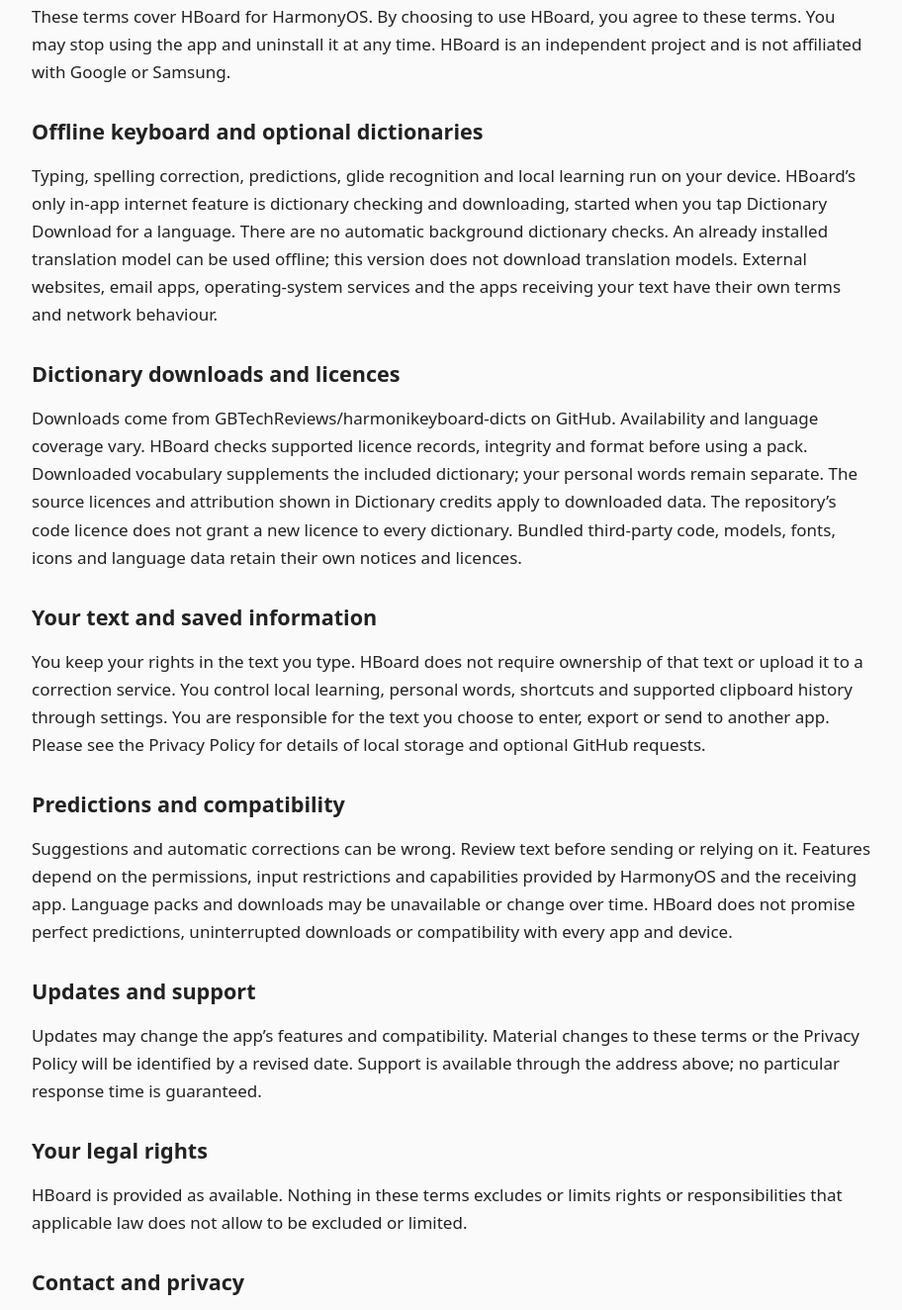
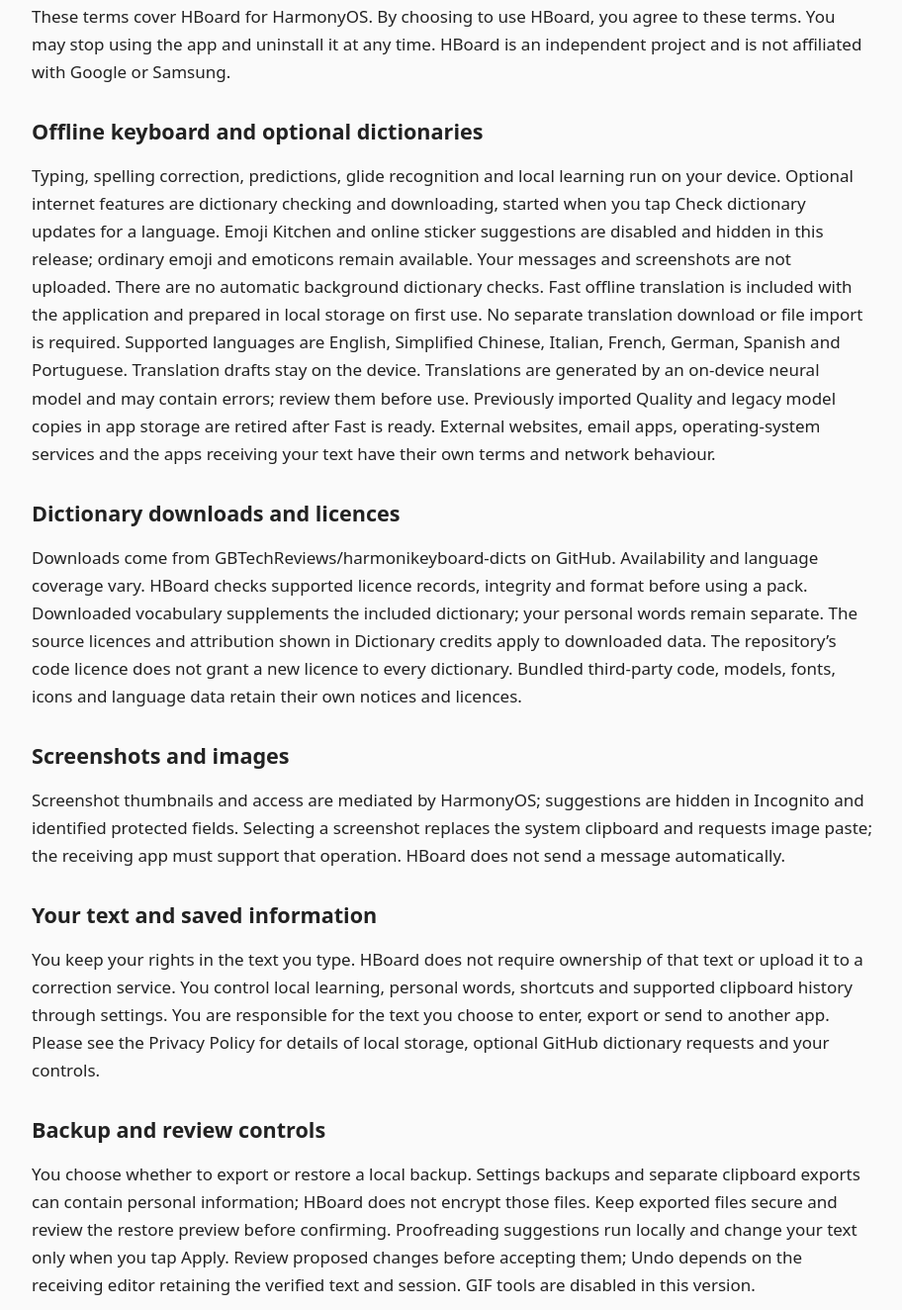
Before and after one commit to GBTechReviews/HKeyboard_PrivacyPolicy, a plain HTML site: page hboard/terms/index.html in a window 1280 px wide. Shown: the part 328-1652 px from the top of the page at 99% size, without its empty margins (183-1095 px from the left). Drawn offline with Linux system fonts and the light colour scheme.

Commit message:
Update HBoard Terms for release 0.1.131 with Kitchen disabled

```diff
--- a/hboard/terms/index.html
+++ b/hboard/terms/index.html
@@ -1,11 +1,11 @@
 <!doctype html>
 <html lang="en-GB"><head><meta charset="utf-8"><meta name="viewport" content="width=device-width,initial-scale=1"><meta name="color-scheme" content="light dark"><title>HBoard Terms of Use · HProductions</title><style>body{font:17px/1.65 system-ui,sans-serif;max-width:850px;margin:auto;padding:28px 22px;color:#222;background:#fafafa}h1,h2{line-height:1.25}h2{font-size:1.35rem;margin-top:2rem}a{color:#075a77}header{border-bottom:2px solid #1683a0;padding-bottom:18px}@media(prefers-color-scheme:dark){body{background:#131416;color:#e6e1e5}a{color:#85deee}}</style></head><body>
-<header><h1>HBoard Terms of Use</h1><p>Effective and last updated: 12 November 2026 · HBoard for HarmonyOS, version 0.1.86 onwards.</p><p>Publisher: Griffith Rhys Bowen (HProductions).<br>Support: <a href="mailto:huaweiproreview@gmail.com">huaweiproreview@gmail.com</a></p></header><main>
+<header><h1>HBoard Terms of Use</h1><p>Effective and last updated: 16 November 2026 · HBoard for HarmonyOS, including release 0.1.131.</p><p>Publisher: Griffith Rhys Bowen (HProductions).<br>Support: <a href="mailto:huaweiproreview@gmail.com">huaweiproreview@gmail.com</a></p></header><main>
 <h2>Using HBoard</h2><p>These terms cover HBoard for HarmonyOS. By choosing to use HBoard, you agree to these terms. You may stop using the app and uninstall it at any time. HBoard is an independent project and is not affiliated with Google or Samsung.</p>
-<h2>Offline keyboard and optional dictionaries</h2><p>Typing, spelling correction, predictions, glide recognition and local learning run on your device. HBoard’s only in-app internet feature is dictionary checking and downloading, started when you tap Dictionary Download for a language. There are no automatic background dictionary checks. An already installed translation model can be used offline; this version does not download translation models. External websites, email apps, operating-system services and the apps receiving your text have their own terms and network behaviour.</p>
+<h2>Offline keyboard and optional dictionaries</h2><p>Typing, spelling correction, predictions, glide recognition and local learning run on your device. Optional internet features are dictionary checking and downloading, started when you tap Check dictionary updates for a language. Emoji Kitchen and online sticker suggestions are disabled and hidden in this release; ordinary emoji and emoticons remain available. Your messages and screenshots are not uploaded. There are no automatic background dictionary checks. Fast offline translation is included with the application and prepared in local storage on first use. No separate translation download or file import is required. Supported languages are English, Simplified Chinese, Italian, French, German, Spanish and Portuguese. Translation drafts stay on the device. Translations are generated by an on-device neural model and may contain errors; review them before use. Previously imported Quality and legacy model copies in app storage are retired after Fast is ready. External websites, email apps, operating-system services and the apps receiving your text have their own terms and network behaviour.</p>
 <h2>Dictionary downloads and licences</h2><p>Downloads come from GBTechReviews/harmonikeyboard-dicts on GitHub. Availability and language coverage vary. HBoard checks supported licence records, integrity and format before using a pack. Downloaded vocabulary supplements the included dictionary; your personal words remain separate. The source licences and attribution shown in Dictionary credits apply to downloaded data. The repository’s code licence does not grant a new licence to every dictionary. Bundled third-party code, models, fonts, icons and language data retain their own notices and licences.</p>
-<h2>Your text and saved information</h2><p>You keep your rights in the text you type. HBoard does not require ownership of that text or upload it to a correction service. You control local learning, personal words, shortcuts and supported clipboard history through settings. You are responsible for the text you choose to enter, export or send to another app. Please see the Privacy Policy for details of local storage and optional GitHub requests.</p>
-<h2>Predictions and compatibility</h2><p>Suggestions and automatic corrections can be wrong. Review text before sending or relying on it. Features depend on the permissions, input restrictions and capabilities provided by HarmonyOS and the receiving app. Language packs and downloads may be unavailable or change over time. HBoard does not promise perfect predictions, uninterrupted downloads or compatibility with every app and device.</p>
+<h2>Screenshots and images</h2><p>Screenshot thumbnails and access are mediated by HarmonyOS; suggestions are hidden in Incognito and identified protected fields. Selecting a screenshot replaces the system clipboard and requests image paste; the receiving app must support that operation. HBoard does not send a message automatically.</p><h2>Your text and saved information</h2><p>You keep your rights in the text you type. HBoard does not require ownership of that text or upload it to a correction service. You control local learning, personal words, shortcuts and supported clipboard history through settings. You are responsible for the text you choose to enter, export or send to another app. Please see the Privacy Policy for details of local storage, optional GitHub dictionary requests and your controls.</p>
+<h2>Backup and review controls</h2><p>You choose whether to export or restore a local backup. Settings backups and separate clipboard exports can contain personal information; HBoard does not encrypt those files. Keep exported files secure and review the restore preview before confirming. Proofreading suggestions run locally and change your text only when you tap Apply. Review proposed changes before accepting them; Undo depends on the receiving editor retaining the verified text and session. GIF tools are disabled in this version.</p><h2>Predictions and compatibility</h2><p>Suggestions and automatic corrections can be wrong. Review text before sending or relying on it. Features depend on the permissions, input restrictions and capabilities provided by HarmonyOS and the receiving app. Language packs and downloads may be unavailable or change over time. HBoard does not promise perfect predictions, uninterrupted downloads or compatibility with every app and device.</p>
 <h2>Updates and support</h2><p>Updates may change the app’s features and compatibility. Material changes to these terms or the Privacy Policy will be identified by a revised date. Support is available through the address above; no particular response time is guaranteed.</p>
 <h2>Your legal rights</h2><p>HBoard is provided as available. Nothing in these terms excludes or limits rights or responsibilities that applicable law does not allow to be excluded or limited.</p>
 <h2>Contact and privacy</h2><p>For app, licence or privacy questions, contact huaweiproreview@gmail.com. The <a href="../">HBoard Privacy Policy</a> is available alongside these terms.</p>
```
